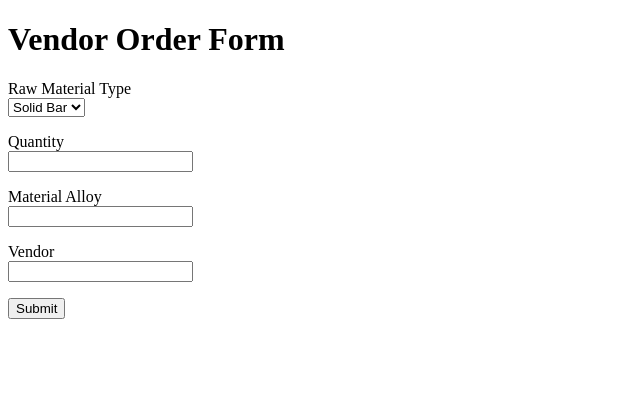
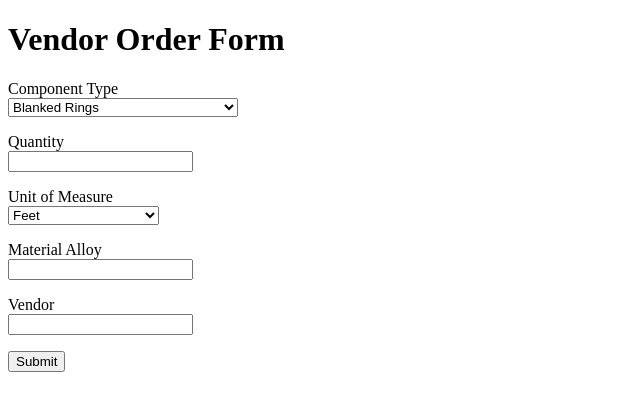
Before and after one commit to Idannny/QuoteEmailBot, a Flask app: page / in a window 1280 px wide. Shown: the top 411 px of the page, without its empty margins (0-640 px from the left). Run offline with Flask 3, Linux system fonts and the light colour scheme.

Commit message:
added more records and spoke to joseph for db implemenmtation

```diff
--- a/app.py
+++ b/app.py
@@ -7,10 +7,32 @@ app = Flask(__name__)
 app.config['SECRET_KEY'] = 'your-secret-key'
 
 class MaterialForm(FlaskForm):
-    material_type = SelectField('Raw Material Type', choices=[
-        ('solid_bar', 'Solid Bar'),
+    component_type = SelectField('Component Type', choices=[
+        ('blk_rings', 'Blanked Rings'),
+        ('bar', 'Bar'),
         ('tube', 'Tube'),
-        ('forging', 'Forging')
+        ('ball', 'Spherical Ball'),
+        ('roller', 'Cylindrical Roller'),
+        ('cage', 'Cage'),
+        ('separator', 'Separator'),
+        ('lube', 'Lubricant'),
+        ('oil', 'Oil'),
+        ('adhesive', 'Adhesive'),
+        ('solutions', 'Solutions (Acetone, Coolant, Nitric)'),
+        ('grease', 'Grease'),
+        ('cleaners', 'Cleaners/Degreasers'),
+        ('seal', 'Seals'),
+        ('shield', 'Shields')
+    ], validators=[DataRequired()])
+
+    uom = SelectField('Unit of Measure', choices=[
+        ('ft', 'Feet'),
+        ('oz', 'Ounces'),
+        ('lb', 'Pounds'),
+        ('gal', 'Gallons'),
+        ('unit', 'Units'),
+        ('cc', 'Cubic Centimeter (cc)'),
+        ('qrt', 'Quarts')
     ], validators=[DataRequired()])
     quantity = IntegerField('Quantity', validators=[DataRequired()])
     alloy = StringField('Material Alloy', validators=[DataRequired()])
--- a/templates/form.html
+++ b/templates/form.html
@@ -9,14 +9,20 @@
         {{ form.hidden_tag() }}
 
         <p>
-            {{ form.material_type.label }}<br>
-            {{ form.material_type }}
+            {{ form.component_type.label }}<br>
+            {{ form.component_type }}
         </p>
 
         <p>
             {{ form.quantity.label }}<br>
             {{ form.quantity }}
         </p>
+
+        <p>
+            {{ form.uom.label }}<br>
+            {{ form.uom }}
+        </p>
+
 
         <p>
             {{ form.alloy.label }}<br>
```
